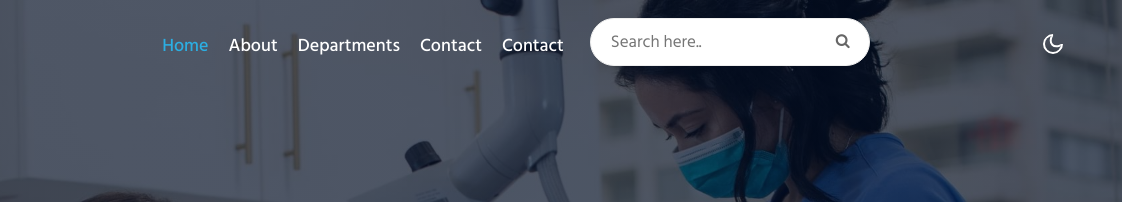
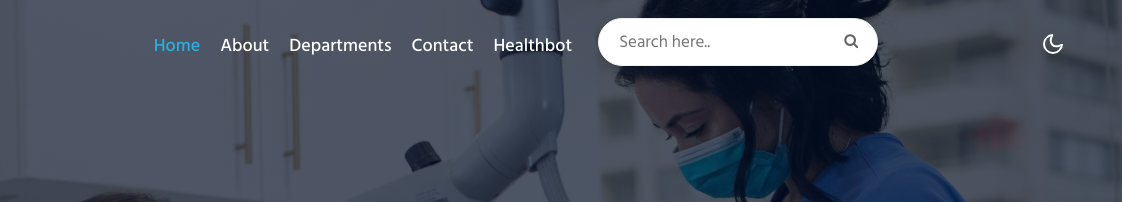
Before and after one commit to Deepthi9kankanala/future-ready-talent-medick, a plain HTML site: page index.html in a window 1280 px wide. Shown: the top 202 px of the page, 158-1280 px from the left. Drawn offline with Linux system fonts and the light colour scheme.

Commit message:
Update index.html

```diff
--- a/index.html
+++ b/index.html
@@ -53,7 +53,7 @@
             </li>
 
              <li class="nav-item">
-              <a class="nav-link" href="healthbot.html">Contact</a>
+              <a class="nav-link" href="healthbot.html">Healthbot</a>
             </li>
             <li class="search-bar ml-lg-3 mr-lg-5 mt-lg-0 mt-4">
               <!--/search-right-->
```
